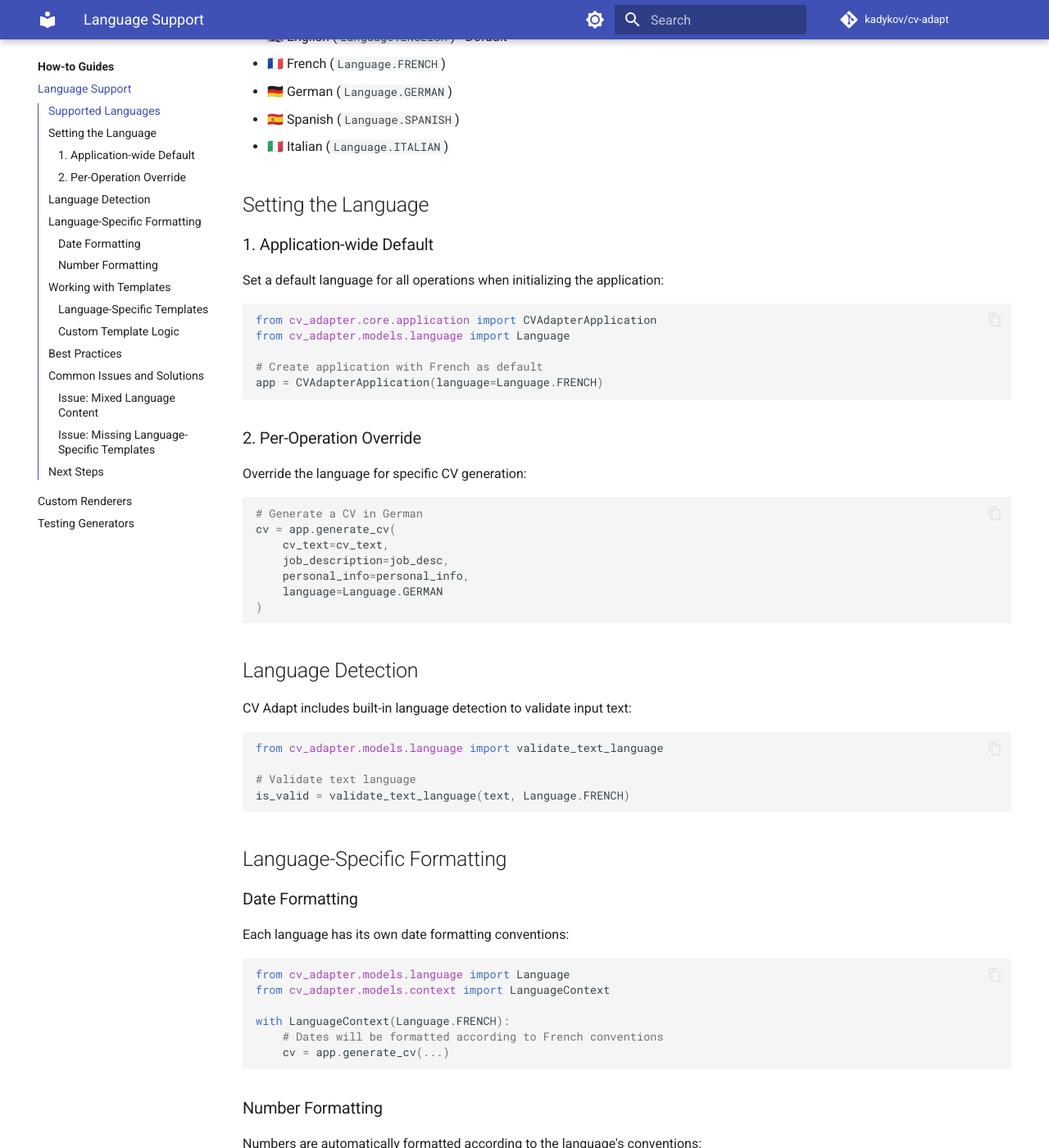
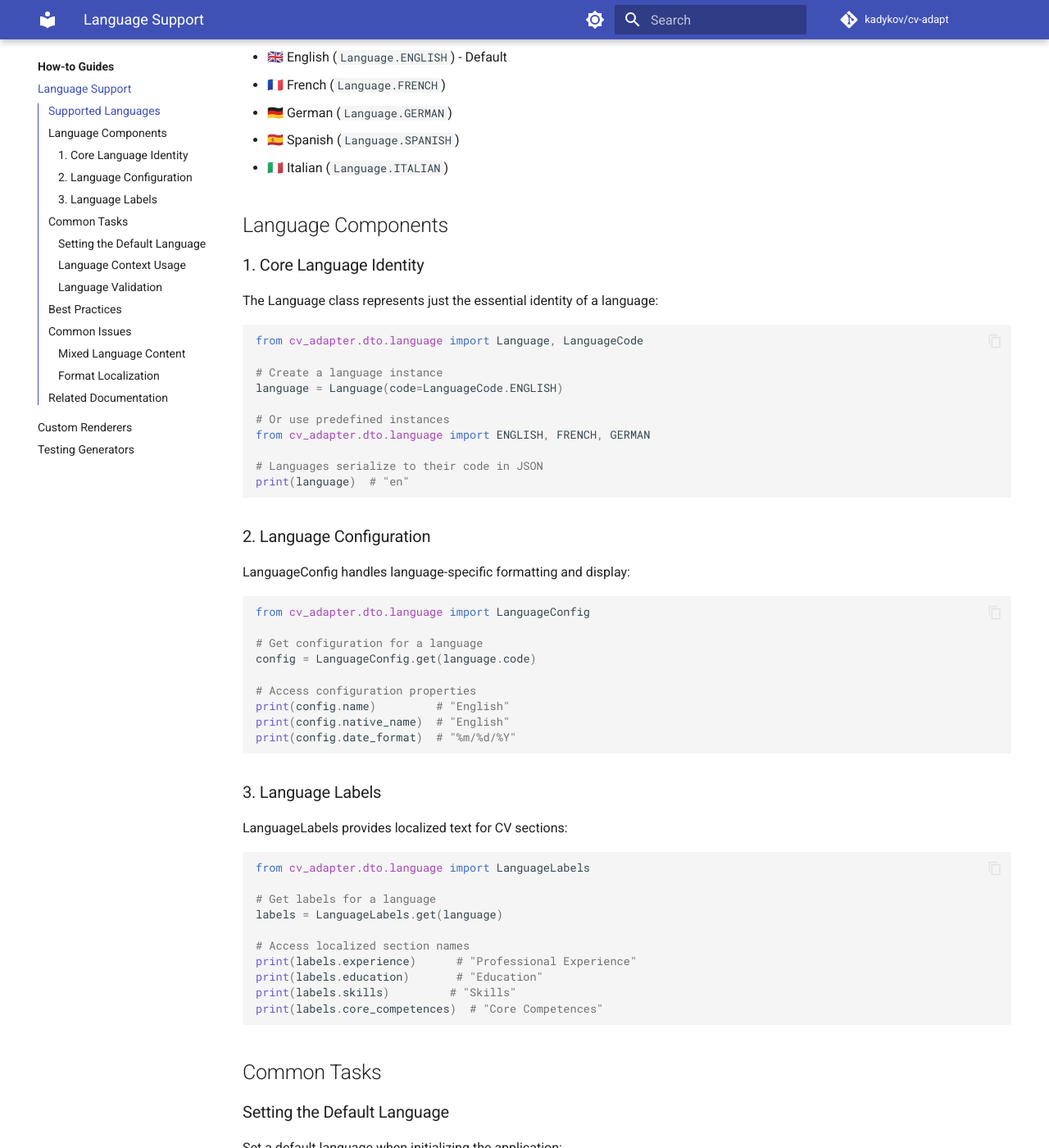
Before and after one commit to kadykov/cv-adapt, an MkDocs documentation site: the page built from docs/how-to/language-support.md, in a window 1280 px wide and 1400 px high, scrolled down 354 px. Shown: the whole window at 82% size. Built offline with MkDocs 1.6.1 and Material for MkDocs 9.7.7, drawn with Linux system fonts in a browser that asks for light colours; comment, search, counter and statistics services are not loaded; some of the changed text lies outside the part shown.

Commit message:
Add LanguageConfig for enhanced language handling; update language validation and context preparation

````diff
--- a/docs/explanation/multilingual-system.md
+++ b/docs/explanation/multilingual-system.md
@@ -4,39 +4,51 @@ This document explains the design and implementation of CV Adapt's multilingual
 
 ## Core Concepts
 
-### Language Model
+### Language System
 
-The foundation of multilingual support is the `Language` enumeration:
+The multilingual system consists of three core components:
 
+1. `Language` - Core identity:
 ```python
-from enum import Enum
+class Language(BaseModel):
+    """Core language identity."""
+    code: LanguageCode  # e.g., 'en', 'fr', 'de'
+```
 
-class Language(str, Enum):
-    ENGLISH = "en"
-    FRENCH = "fr"
-    GERMAN = "de"
-    SPANISH = "es"
-    ITALIAN = "it"
+2. `LanguageConfig` - Language-specific metadata:
+```python
+class LanguageConfig(BaseModel):
+    """Language-specific configuration and metadata."""
+    code: LanguageCode
+    name: str          # e.g., "English"
+    native_name: str   # e.g., "English" (in the language itself)
+    date_format: Optional[str]           # e.g., "%m/%d/%Y"
+    decimal_separator: Optional[str]      # e.g., "."
+    thousands_separator: Optional[str]    # e.g., ","
+```
 
-    @property
-    def display_name(self) -> str:
-        return {
-            self.ENGLISH: "English",
-            self.FRENCH: "French",
-            self.GERMAN: "German",
-            self.SPANISH: "Spanish",
-            self.ITALIAN: "Italian"
-        }[self]
+3. `LanguageLabels` - UI text and section labels:
+```python
+class LanguageLabels(BaseModel):
+    """Language-specific labels for CV sections."""
+    language: Language
+    experience: str        # e.g., "Professional Experience"
+    education: str        # e.g., "Education"
+    skills: str           # e.g., "Skills"
+    core_competences: str # e.g., "Core Competences"
 ```
+
+This separation of concerns allows:
+- Simplified JSON representation (Language objects are just codes)
+- Clear separation between identity, metadata, and UI text
+- Consistent registry pattern across all three classes
+- Easy extension for new language features
 
 ### Language Context
 
 Thread-safe language context management:
 
 ```python
-from contextlib import contextmanager
-from threading import local
-
 class LanguageContext:
     _state = local()
 
@@ -69,7 +81,7 @@ class LanguageAwareTemplateLoader:
 
     def get_template(self, name: str, language: Language) -> Template:
         # Try language-specific template first
-        lang_path = f"{self.base_path}/{language.value}/{name}"
+        lang_path = f"{self.base_path}/{language.code}/{name}"
         if os.path.exists(lang_path):
             return self._load_template(lang_path)
 
@@ -80,45 +92,35 @@ class LanguageAwareTemplateLoader:
 
 ### 2. Formatters
 
-Language-specific formatting:
+Language-specific formatting using LanguageConfig:
 
 ```python
 class LanguageFormatter:
-    DATE_FORMATS = {
-        Language.ENGLISH: "%B %d, %Y",
-        Language.FRENCH: "%d %B %Y",
-        Language.GERMAN: "%d. %B %Y",
-        Language.SPANISH: "%d de %B de %Y",
-        Language.ITALIAN: "%d %B %Y"
-    }
+    def format_date(self, date: datetime, language: Language) -> str:
+        """Format date according to language configuration."""
+        config = LanguageConfig.get(language.code)
+        return date.strftime(config.date_format)
 
-    NUMBER_FORMATS = {
-        Language.ENGLISH: {"decimal": ".", "thousand": ","},
-        Language.FRENCH: {"decimal": ",", "thousand": " "},
-        Language.GERMAN: {"decimal": ",", "thousand": "."},
-        Language.SPANISH: {"decimal": ",", "thousand": "."},
-        Language.ITALIAN: {"decimal": ",", "thousand": "."}
-    }
+    def format_number(self, number: float, language: Language) -> str:
+        """Format number according to language configuration."""
+        config = LanguageConfig.get(language.code)
+        return format_decimal(
+            number,
+            decimal_sep=config.decimal_separator,
+            grouping_sep=config.thousands_separator
+        )
 ```
 
-### 3. Validators
+### 3. Text Labeling
 
-Language-specific validation:
+Using LanguageLabels for consistent UI text:
 
 ```python
-class LanguageValidator:
-    def validate_text(self, text: str, language: Language) -> bool:
-        """Validate that text matches the specified language."""
-        # Implementation using language detection libraries
-        pass
-
-    def validate_date_format(self, date: str, language: Language) -> bool:
-        """Validate date format for the specified language."""
-        try:
-            datetime.strptime(date, self.get_date_format(language))
-            return True
-        except ValueError:
-            return False
+class CVSectionLabels:
+    def get_section_label(self, section: str, language: Language) -> str:
+        """Get localized section label."""
+        labels = LanguageLabels.get(language)
+        return getattr(labels, section)
 ```
 
 ## Implementation Details
@@ -128,114 +130,17 @@ class LanguageValidator:
 Automatic language detection for input validation:
 
 ```python
-from langdetect import detect
-
 def detect_language(text: str) -> Language:
     """Detect the language of the input text."""
     detected = detect(text)
     try:
-        return Language(detected)
+        code = LanguageCode(detected)
+        return Language(code=code)
     except ValueError:
         raise UnsupportedLanguageError(f"Unsupported language: {detected}")
 ```
 
-### 2. Language Switching
-
-Seamless language switching in applications:
-
-```python
-class MultilingualApplication:
-    def __init__(self, default_language: Language = Language.ENGLISH):
-        self.default_language = default_language
-
-    def process(self, data: dict, language: Optional[Language] = None):
-        with LanguageContext(language or self.default_language):
-            return self._process_internal(data)
-```
-
-### 3. Resource Management
-
-Language-specific resource handling:
-
-```python
-class ResourceManager:
-    def __init__(self, resource_dir: Path):
-        self.resource_dir = resource_dir
-        self._cache = {}
-
-    def get_resource(self, name: str, language: Language) -> Any:
-        cache_key = (name, language)
-        if cache_key not in self._cache:
-            path = self.resource_dir / language.value / name
-            self._cache[cache_key] = self._load_resource(path)
-        return self._cache[cache_key]
-```
-
-## Language-Specific Features
-
-### 1. Date Handling
-
-```python
-class DateHandler:
-    def format_date(self, date: datetime, language: Language) -> str:
-        """Format date according to language conventions."""
-        with LanguageContext(language):
-            return date.strftime(self.get_format())
-
-    def parse_date(self, date_str: str, language: Language) -> datetime:
-        """Parse date string using language-specific format."""
-        with LanguageContext(language):
-            return datetime.strptime(date_str, self.get_format())
-```
-
-### 2. Number Formatting
-
-```python
-class NumberFormatter:
-    def format_number(self, number: float, language: Language) -> str:
-        """Format number according to language conventions."""
-        format_spec = self.get_format_spec(language)
-        return format_spec.format(number)
-```
-
-### 3. Text Processing
-
-```python
-class TextProcessor:
-    def process_text(self, text: str, language: Language) -> str:
-        """Process text with language-specific rules."""
-        with LanguageContext(language):
-            return self.apply_language_rules(text)
-```
-
-## Best Practices
-
-### 1. Language Fallback
-
-Implement proper fallback mechanisms:
-
-```python
-def get_template(name: str, language: Language) -> Template:
-    try:
-        return load_language_template(name, language)
-    except TemplateNotFound:
-        try:
-            return load_language_template(name, Language.ENGLISH)
-        except TemplateNotFound:
-            return load_default_template(name)
-```
-
-### 2. Language Validation
-
-Validate language compatibility:
-
-```python
-def validate_language_compatibility(text: str, language: Language) -> bool:
-    detected = detect_language(text)
-    return detected == language
-```
-
-### 3. Error Handling
+### 2. Error Handling
 
 Proper error handling for language-related issues:
 
@@ -253,39 +158,47 @@ class LanguageValidationError(LanguageError):
     pass
 ```
 
-## Common Patterns
+## Best Practices
 
-### 1. Language Context Usage
+### 1. Language Initialization
+
+Initialize languages and their metadata properly:
 
 ```python
-def generate_cv(cv_text: str, language: Language) -> str:
-    with LanguageContext(language):
-        # All operations here use the specified language
-        validate_language(cv_text)
-        template = load_template()
-        return template.render(process_cv(cv_text))
+# Initialize core language
+ENGLISH = Language(code=LanguageCode.ENGLISH)
+
+# Initialize language configuration
+ENGLISH_CONFIG = LanguageConfig(
+    code=LanguageCode.ENGLISH,
+    name="English",
+    native_name="English",
+    date_format="%m/%d/%Y",
+    decimal_separator=".",
+    thousands_separator=","
+)
+
+# Initialize language labels
+ENGLISH_LABELS = LanguageLabels(
+    language=ENGLISH,
+    experience="Professional Experience",
+    education="Education",
+    skills="Skills",
+    core_competences="Core Competences"
+)
 ```
 
-### 2. Resource Loading
+### 2. Accessing Language Data
+
+Use registry patterns for accessing language-related data:
 
 ```python
-def load_resources(language: Language) -> dict:
-    resources = {}
-    for resource in REQUIRED_RESOURCES:
-        path = get_resource_path(resource, language)
-        resources[resource] = load_resource(path)
-    return resources
-```
+def format_cv_section(section: str, language: Language) -> str:
+    """Format a CV section using proper language configuration."""
+    config = LanguageConfig.get(language.code)
+    labels = LanguageLabels.get(language)
 
-### 3. Language Detection
-
-```python
-def ensure_language_match(text: str, expected: Language):
-    detected = detect_language(text)
-    if detected != expected:
-        raise LanguageValidationError(
-            f"Expected {expected.value}, detected {detected.value}"
-        )
+    return f"{getattr(labels, section)} ({config.name})"
 ```
 
 ## Related Documentation
--- a/docs/how-to/language-support.md
+++ b/docs/how-to/language-support.md
@@ -1,6 +1,6 @@
 # Working with Language Support
 
-This guide explains how to effectively use CV Adapt's multilingual features in your applications.
+CV Adapt provides comprehensive multilingual support through a clean separation of language concerns: core identity, configuration, and labels.
 
 ## Supported Languages
 
@@ -12,161 +12,174 @@ CV Adapt currently supports the following languages:
 - 🇪🇸 Spanish (`Language.SPANISH`)
 - 🇮🇹 Italian (`Language.ITALIAN`)
 
-## Setting the Language
+## Language Components
 
-### 1. Application-wide Default
+### 1. Core Language Identity
 
-Set a default language for all operations when initializing the application:
+The Language class represents just the essential identity of a language:
+
+```python
+from cv_adapter.dto.language import Language, LanguageCode
+
+# Create a language instance
+language = Language(code=LanguageCode.ENGLISH)
+
+# Or use predefined instances
+from cv_adapter.dto.language import ENGLISH, FRENCH, GERMAN
+
+# Languages serialize to their code in JSON
+print(language)  # "en"
+```
+
+### 2. Language Configuration
+
+LanguageConfig handles language-specific formatting and display:
+
+```python
+from cv_adapter.dto.language import LanguageConfig
+
+# Get configuration for a language
+config = LanguageConfig.get(language.code)
+
+# Access configuration properties
+print(config.name)         # "English"
+print(config.native_name)  # "English"
+print(config.date_format)  # "%m/%d/%Y"
+```
+
+### 3. Language Labels
+
+LanguageLabels provides localized text for CV sections:
+
+```python
+from cv_adapter.dto.language import LanguageLabels
+
+# Get labels for a language
+labels = LanguageLabels.get(language)
+
+# Access localized section names
+print(labels.experience)      # "Professional Experience"
+print(labels.education)       # "Education"
+print(labels.skills)         # "Skills"
+print(labels.core_competences)  # "Core Competences"
+```
+
+## Common Tasks
+
+### Setting the Default Language
+
+Set a default language when initializing the application:
 
 ```python
 from cv_adapter.core.application import CVAdapterApplication
-from cv_adapter.models.language import Language
+from cv_adapter.dto.language import FRENCH
 
 # Create application with French as default
-app = CVAdapterApplication(language=Language.FRENCH)
+app = CVAdapterApplication(language=FRENCH)
 ```
 
-### 2. Per-Operation Override
+### Language Context Usage
 
-Override the language for specific CV generation:
+Use the language context manager for localized operations:
 
 ```python
-# Generate a CV in German
-cv = app.generate_cv(
-    cv_text=cv_text,
-    job_description=job_desc,
-    personal_info=personal_info,
-    language=Language.GERMAN
-)
+from cv_adapter.models.context import LanguageContext
+from cv_adapter.dto.language import GERMAN
+
+with LanguageContext(GERMAN):
+    # All operations here use German formatting and labels
+    cv = generate_cv(data)
+    rendered = render_cv(cv)
 ```
 
-## Language Detection
+### Language Validation
 
-CV Adapt includes built-in language detection to validate input text:
+Validate that text matches the expected language:
 
 ```python
 from cv_adapter.models.language import validate_text_language
+from cv_adapter.dto.language import FRENCH
 
-# Validate text language
-is_valid = validate_text_language(text, Language.FRENCH)
-```
-
-## Language-Specific Formatting
-
-### Date Formatting
-
-Each language has its own date formatting conventions:
-
-```python
-from cv_adapter.models.language import Language
-from cv_adapter.models.context import LanguageContext
-
-with LanguageContext(Language.FRENCH):
-    # Dates will be formatted according to French conventions
-    cv = app.generate_cv(...)
-```
-
-### Number Formatting
-
-Numbers are automatically formatted according to the language's conventions:
-
-- English: 1,234.56
-- French: 1 234,56
-- German: 1.234,56
-
-## Working with Templates
-
-### Language-Specific Templates
-
-Create language-specific templates by using the language context:
-
-```python
-from cv_adapter.renderers.jinja import JinjaRenderer
-from cv_adapter.models.context import LanguageContext
-
-renderer = JinjaRenderer()
-
-with LanguageContext(Language.GERMAN):
-    # Templates will use German-specific formatting
-    result = renderer.render(cv_data)
-```
-
-### Custom Template Logic
-
-Add language-specific logic in templates:
-
-```jinja
-{% if language == Language.FRENCH %}
-    {{ format_date(date, 'fr') }}
-{% else %}
-    {{ format_date(date, 'en') }}
-{% endif %}
+text = "Bonjour, je suis un développeur"
+is_french = validate_text_language(text, FRENCH)
 ```
 
 ## Best Practices
 
-1. **Set Default Language Early**
+1. **Use Registry Methods**
    ```python
-   app = CVAdapterApplication(language=Language.ENGLISH)
+   # Good: Use registry methods
+   language = Language.get(LanguageCode.ENGLISH)
+   config = LanguageConfig.get(language.code)
+   labels = LanguageLabels.get(language)
+
+   # Avoid: Direct dictionary access
+   config = language_configs[language.code]  # Not recommended
    ```
 
-2. **Use Language Context Manager**
+2. **Proper Language Context**
    ```python
-   with LanguageContext(Language.FRENCH):
-       # All operations here use French
-       cv = app.generate_cv(...)
+   # Good: Use context manager
+   with LanguageContext(language):
+       process_cv()
+
+   # Avoid: Manual context management
+   set_language(language)  # Not recommended
+   try:
+       process_cv()
+   finally:
+       reset_language()
    ```
 
-3. **Validate Input Text**
+3. **Type Safety**
    ```python
-   if not validate_text_language(cv_text, language):
-       raise ValueError("CV text language doesn't match specified language")
+   # Good: Use LanguageCode enum
+   language = Language(code=LanguageCode.ENGLISH)
+
+   # Avoid: Raw strings
+   language = Language(code="en")  # Not recommended
    ```
 
-4. **Handle Language-Specific Content**
-   ```python
-   def get_greeting(language: Language) -> str:
-       greetings = {
-           Language.ENGLISH: "Dear",
-           Language.FRENCH: "Cher",
-           Language.GERMAN: "Sehr geehrte",
-           Language.SPANISH: "Estimado",
-           Language.ITALIAN: "Gentile"
-       }
-       return greetings.get(language, "Dear")
-   ```
+## Common Issues
 
-## Common Issues and Solutions
-
-### Issue: Mixed Language Content
+### Mixed Language Content
 
 **Problem**: CV content contains text in multiple languages.
 
-**Solution**:
+**Solution**: Validate each section independently:
+
 ```python
-def validate_cv_content(cv_text: str, language: Language) -> bool:
-    # Split text into sections and validate each
+def validate_cv_sections(cv_text: str, language: Language) -> bool:
     sections = cv_text.split('\n\n')
-    return all(validate_text_language(section, language)
-              for section in sections if section.strip())
+    return all(
+        validate_text_language(section.strip(), language)
+        for section in sections
+        if section.strip()
+    )
 ```
 
-### Issue: Missing Language-Specific Templates
+### Format Localization
 
-**Problem**: Template not found for specific language.
+**Problem**: Dates and numbers need language-specific formatting.
 
-**Solution**:
+**Solution**: Use LanguageConfig for formatting:
+
 ```python
-def get_template_path(language: Language) -> str:
-    base_path = "templates/cv"
-    lang_specific = f"{base_path}_{language.value}.j2"
-    default = f"{base_path}_default.j2"
+def format_date(date: date, language: Language) -> str:
+    config = LanguageConfig.get(language.code)
+    return date.strftime(config.date_format)
 
-    return lang_specific if os.path.exists(lang_specific) else default
+def format_number(number: float, language: Language) -> str:
+    config = LanguageConfig.get(language.code)
+    return format_decimal(
+        number,
+        decimal_sep=config.decimal_separator,
+        grouping_sep=config.thousands_separator
+    )
 ```
 
-## Next Steps
+## Related Documentation
 
-- Learn about [Custom Renderers](custom-renderers.md) to create language-aware output formats
-- Explore the [API Reference](../reference/api/models.md#language-models) for detailed language model documentation
-- Read about [Multilingual System Design](../explanation/multilingual-system.md) to understand the architecture
+- [Multilingual System Design](../explanation/multilingual-system.md) for architecture details
+- [API Reference](../reference/api/models.md#language-models) for detailed language model documentation
+- [Custom Renderers](custom-renderers.md) for creating language-aware output formats
````
Also changed, not shown: 5 other files.
